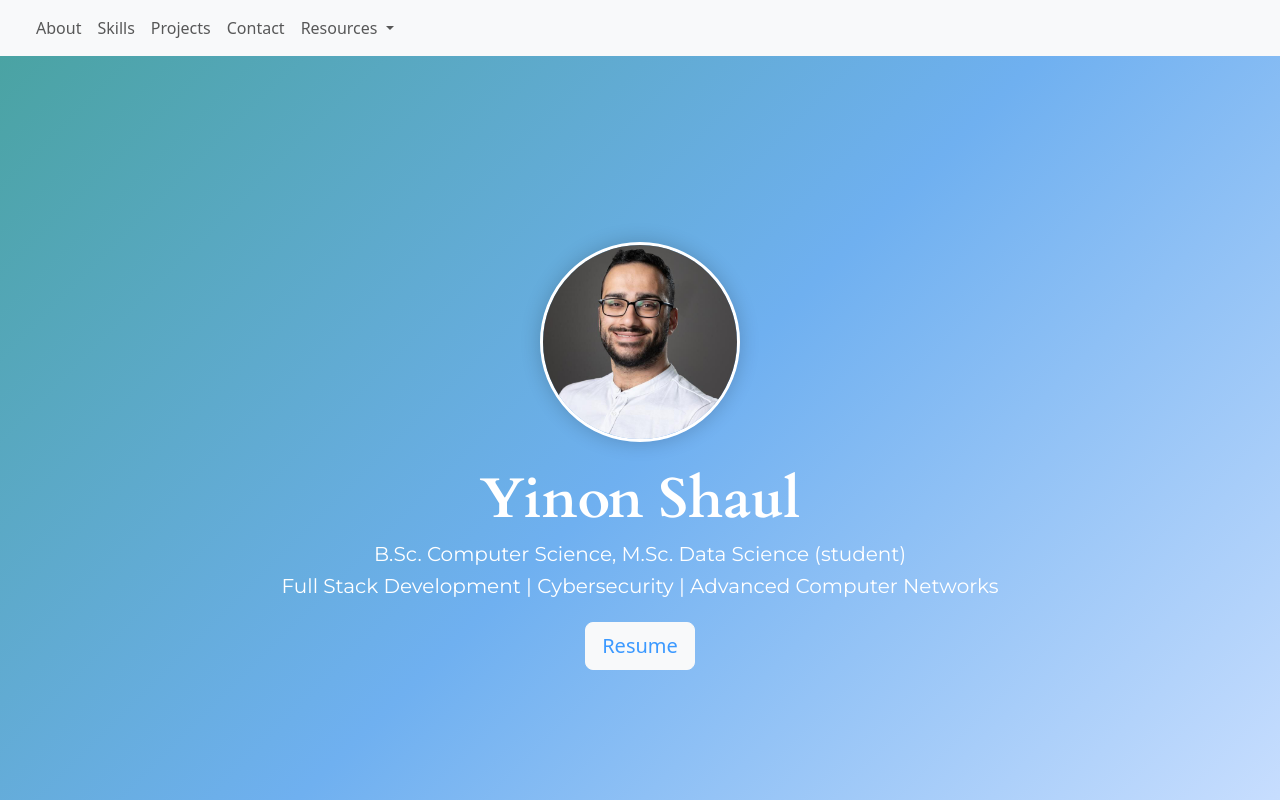
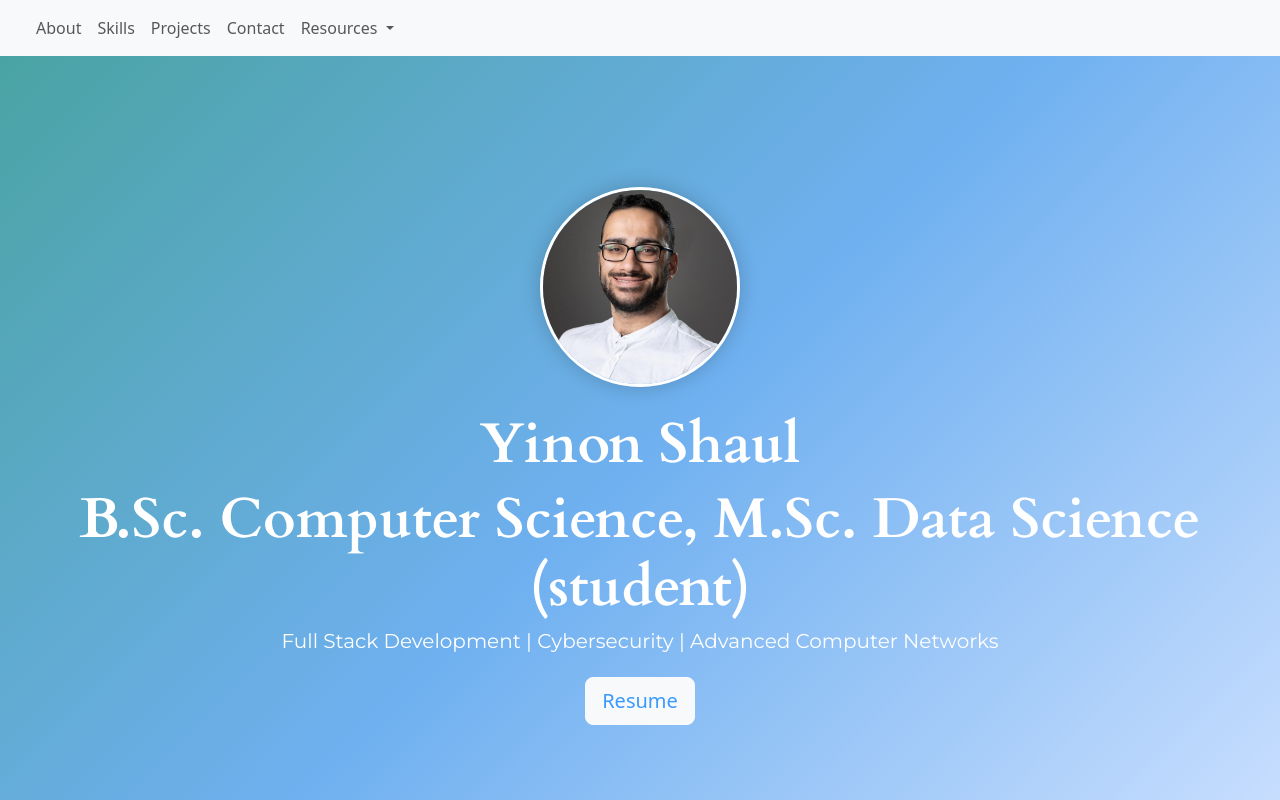
Before and after one commit to Yshaul2000/portfolio, a plain HTML site: page index.html in a window 1280 px wide. Shown: the top 800 px of the page. Drawn offline with nearby package versions, Linux system fonts and the light colour scheme.

Commit message:
change index file

```diff
--- a/index.html
+++ b/index.html
@@ -64,7 +64,7 @@
       <img src="./Images/Main_photo_yinon.jpg" alt="Yinon Shaul">
 
       <h1 class="display-4 fw-bold hero-heading mt-4">Yinon Shaul</h1>
-      <h2 class="lead hero-subtext">B.Sc. Computer Science, M.Sc. Data Science (student)</h2>
+      <h2 class="display-4 fw-bold hero-heading">B.Sc. Computer Science, M.Sc. Data Science (student)</h2>
       <h3 class="lead hero-subtext">Full Stack Development | Cybersecurity | Advanced Computer Networks</h3>
       <a href="./current_resume בענו.pdf" class="btn btn-light btn-lg mt-3 my-text-primary" target="_blank">Resume</a>
     </div>
```
